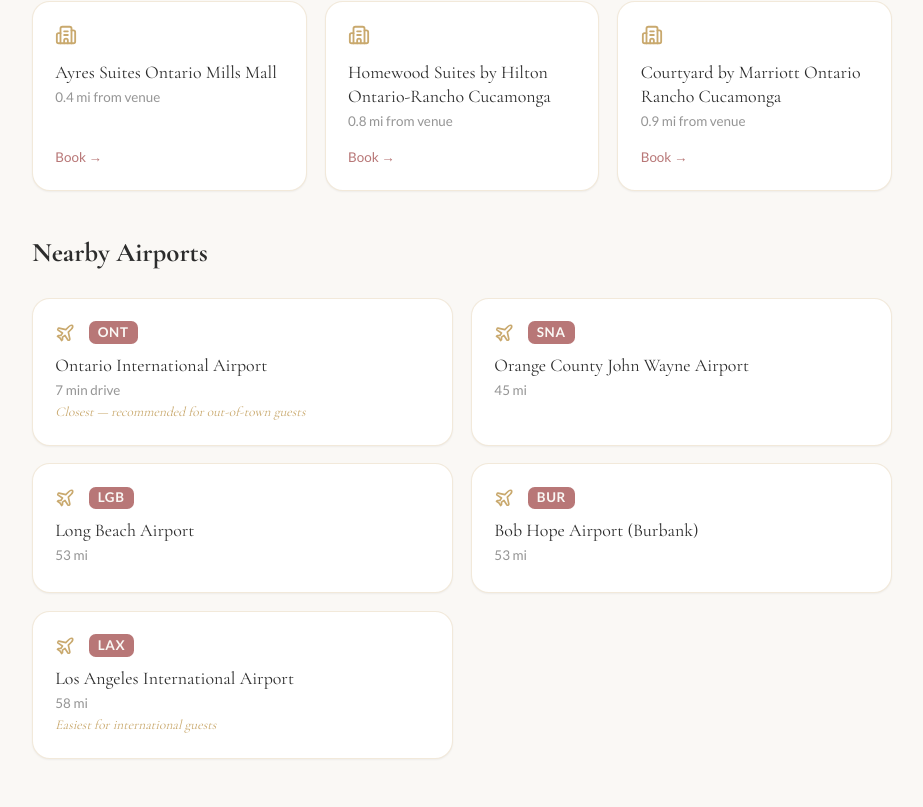
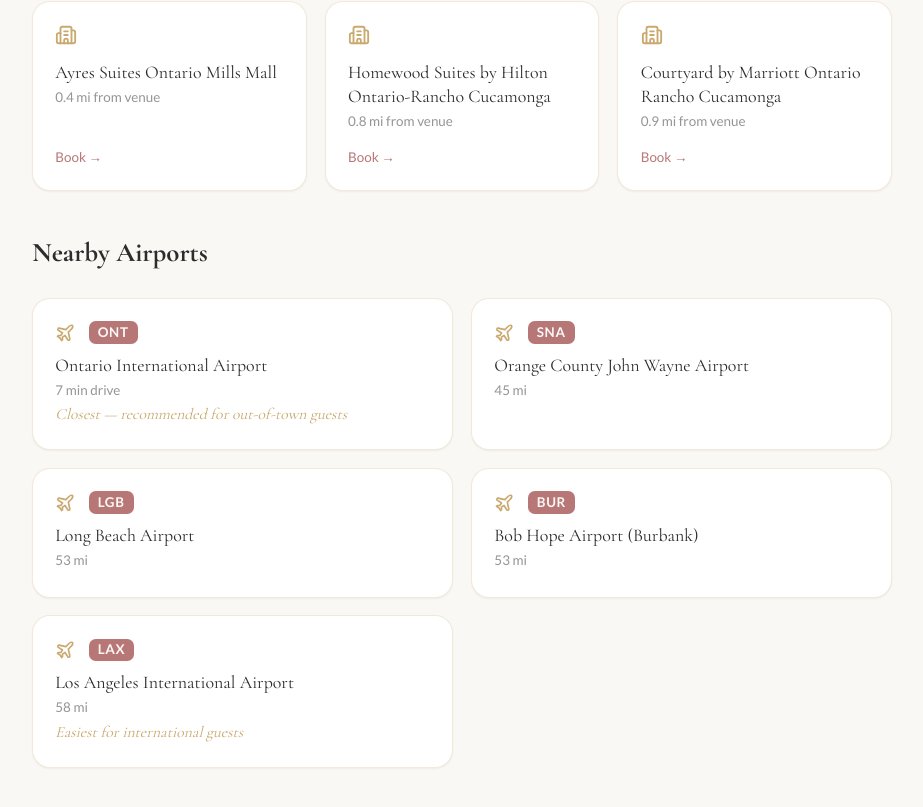
Before and after one commit to pbswimmer3/Engagement_Website, a Next.js app: page /travel in a window 1280 px wide. Shown: the part 1001-1808 px from the top of the page, without its empty margins (178-1101 px from the left). Built offline with nearby package versions, Linux system fonts and the light colour scheme.

Commit message:
small font changes and spacing on home page

```diff
--- a/app/page.tsx
+++ b/app/page.tsx
@@ -14,7 +14,7 @@
     <>
       {/* Hero */}
       <section className="min-h-screen flex flex-col items-center justify-center text-center px-6 pt-16">
-        <p className="font-sans text-6xl uppercase tracking-[0.5em] text-gold mb-8">
+        <p className="font-sans text-6xl uppercase tracking-[0.5em] text-gold mb-16">
           Engagement Celebration
         </p>
 
--- a/app/travel/page.tsx
+++ b/app/travel/page.tsx
@@ -118,7 +118,7 @@
                 <p className="font-serif text-base text-dark leading-snug mb-1">{airport.name}</p>
                 <p className="font-sans text-xs text-dark/50 mb-1">{airport.distance}</p>
                 {airport.note && (
-                  <p className="font-serif text-xs text-gold italic">{airport.note}</p>
+                  <p className="font-serif text-sm text-gold italic">{airport.note}</p>
                 )}
               </div>
             ))}
```
